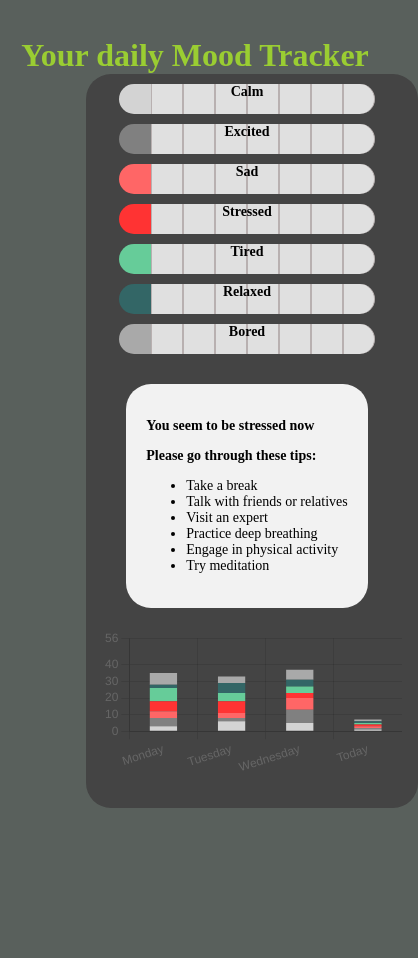
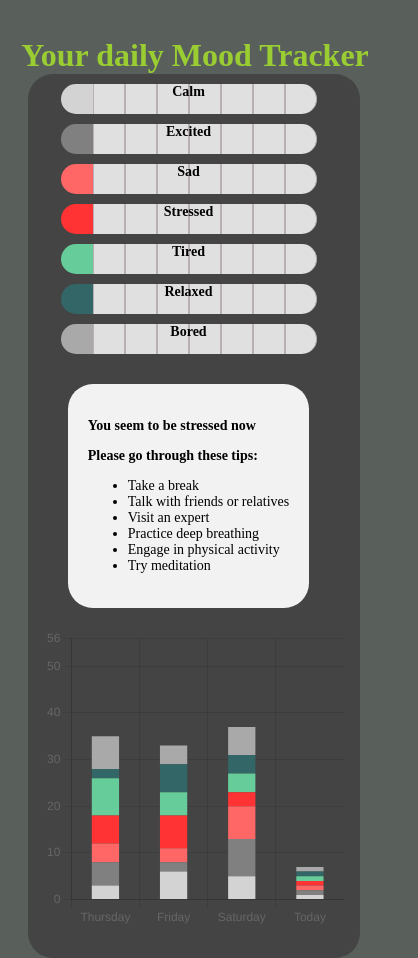
Before and after one commit to Ranjan00001/Mood-Tracker, a React (Vite) app: page / in a window 390 px wide. Shown: the whole page, 418 px wide, since content can reach past the window. Before the commit the page ends 844 px from the top, so only its background shows below. Built offline with nearby package versions, Linux system fonts and the light colour scheme.

Commit message:
Corrected graph visuals

```diff
--- a/src/App.css
+++ b/src/App.css
@@ -1,5 +1,5 @@
 body {
-  background-color:#19231eb8 ;
+  background-color: #19231eb8;
 }
 
 .header {
@@ -15,7 +15,7 @@ body {
   padding: 20px;
   background-color: #444;
   border-radius: 25px;
-  margin: 0 20%;
+  margin: 0 25%;
   position: absolute;
 }
 
@@ -49,6 +49,7 @@ body {
     align-items: center;
     padding: 10px;
     width: 80%;
+    margin-left: 5%;
   }
 
   .left-section,
@@ -59,9 +60,8 @@ body {
     justify-content: center;
   }
 
-  /* Ensure the right-section (graph) moves below */
   .right-section {
-    order: 3; /* Ensures the graph bar is at the bottom */
+    order: 3;
   }
 
   .left-section {
@@ -72,7 +72,6 @@ body {
     order: 2;
   }
 
-  /* Ensure EmotionMeter elements fit nicely */
   .emotion-meter {
     flex-direction: row;
     flex-wrap: wrap;
@@ -82,6 +81,7 @@ body {
   .emotion-item {
     width: 30px;
   }
+
   .emotion-item.active {
     width: 32px;
   }
@@ -90,7 +90,6 @@ body {
     max-width: 100%;
   }
 
-  /* Adjust graph bar styles for mobile */
   .graph-container {
     gap: 5px;
   }
--- a/src/App.jsx
+++ b/src/App.jsx
@@ -25,18 +25,23 @@ function App() {
 		bored: 1,
 	});
 
-	// Static data for 3 previous days with 1-8 range values
+	const daysOfWeek = ['Sunday', 'Monday', 'Tuesday', 'Wednesday', 'Thursday', 'Friday', 'Saturday'];
+	const dayIndex = new Date().getDay()
+	const today = daysOfWeek[dayIndex]
+	const yesterday = daysOfWeek[(dayIndex - 1 + 7) % 7]
+	const dayBeforeYesterday = daysOfWeek[(dayIndex - 2 + 7) % 7]
+	const dayBefBefYesterday = daysOfWeek[(dayIndex - 3 + 7) % 7]
 	const previousGraphData = [
 		{
-			day: 'Monday',
+			day: dayBefBefYesterday,
 			moods: { calm: 3, excited: 5, sad: 4, stressed: 6, tired: 8, relaxed: 2, bored: 7 },
 		},
 		{
-			day: 'Tuesday',
+			day: dayBeforeYesterday,
 			moods: { calm: 6, excited: 2, sad: 3, stressed: 7, tired: 5, relaxed: 6, bored: 4 },
 		},
 		{
-			day: 'Wednesday',
+			day: yesterday,
 			moods: { calm: 5, excited: 8, sad: 7, stressed: 3, tired: 4, relaxed: 4, bored: 6 },
 		},
 	];
--- a/src/assets/components/GraphBar.jsx
+++ b/src/assets/components/GraphBar.jsx
@@ -58,7 +58,7 @@ const GraphBar = ({ emotions, graphData }) => {
 
 	return (
 		<div className="graph-container">
-			<Bar data={{ labels, datasets }} options={options} />
+			<Bar data={{ labels, datasets }} options={options} height={300} width={300} />
 		</div>
 	);
 };
```
